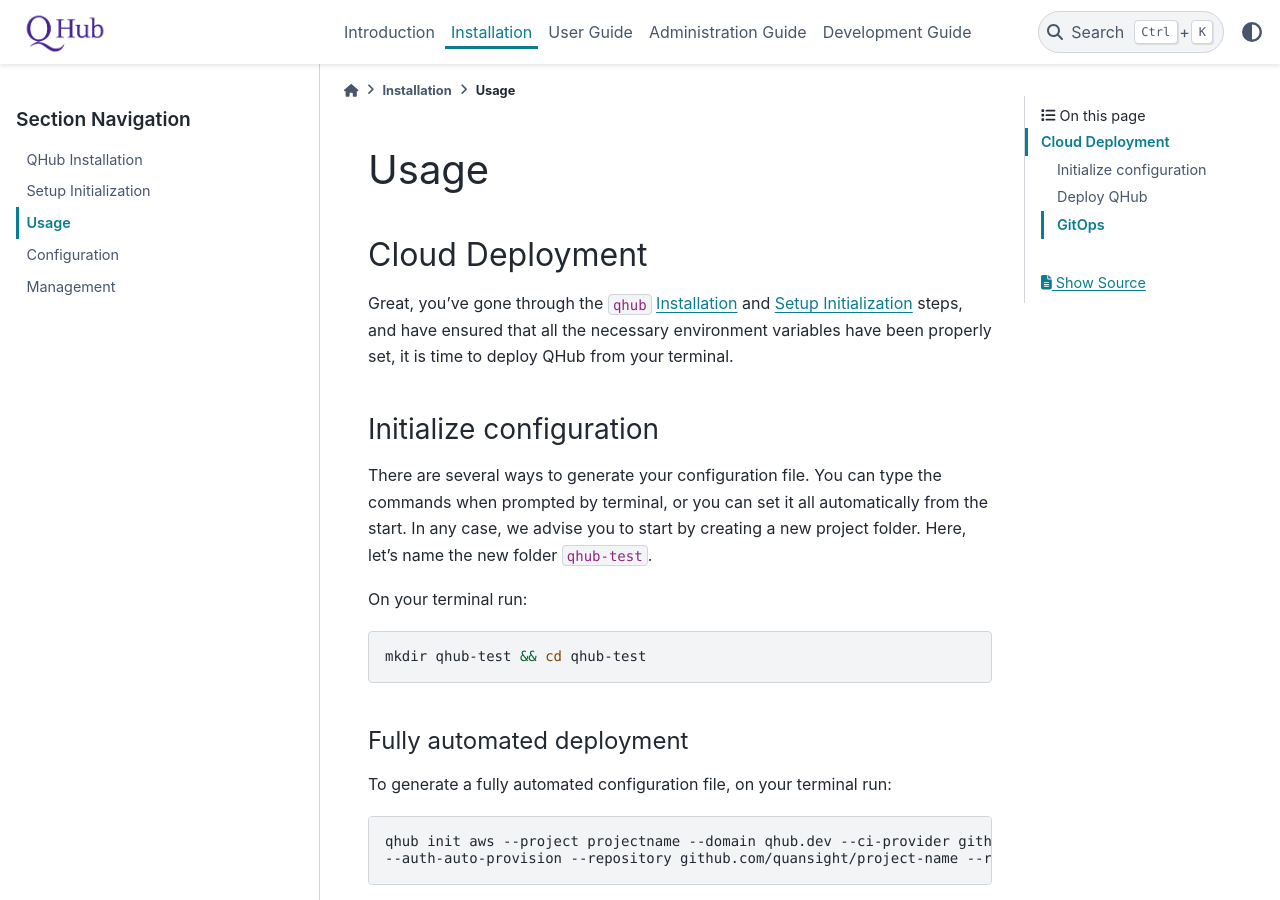
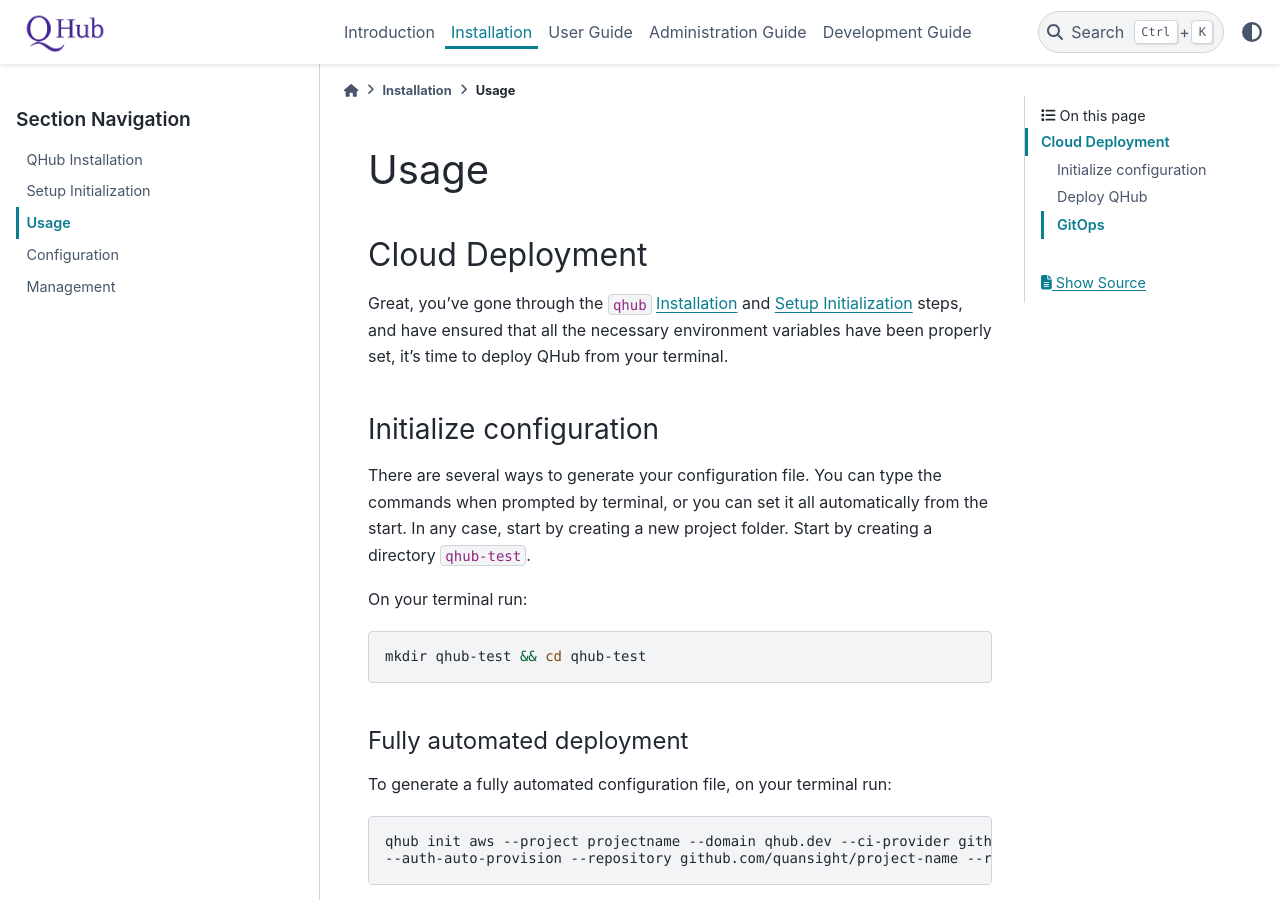
Before and after one commit to nebari-dev/nebari, a Sphinx documentation site: the page built from docs/source/installation/usage.md, in a window 1280 px wide and 900 px high. Built offline with Sphinx 7.4.7 and the PyData theme 0.15.4, drawn with Linux system fonts in a browser that asks for light colours; some of the changed text lies outside the part shown.

Commit message:
Update usage.md based on linter

````diff
--- a/docs/source/installation/usage.md
+++ b/docs/source/installation/usage.md
@@ -3,16 +3,15 @@
 ## Cloud Deployment
 
 Great, you've gone through the `qhub` [Installation](installation.md) and [Setup Initialization](setup.md) steps,
-and have ensured that all the necessary environment variables have been properly set, it is time to deploy QHub
+and have ensured that all the necessary environment variables have been properly set, it's time to deploy QHub
 from your terminal.
 
 ### Initialize configuration
 
 There are several ways to generate your configuration file. You can
 type the commands when prompted by terminal, or you can set
-it all automatically from the start. In any case, we advise you to
-start by creating a new project folder.  Here, let's  name the new
-folder `qhub-test`.
+it all automatically from the start. In any case, start by creating
+a new project folder.  Start by creating a directory `qhub-test`.
 
 On your terminal run:
 
@@ -54,8 +53,8 @@
 including adding users, changing Dask worker instance type and much more. Once you're happy with your changes you would redeploy those changes using using GitHub Actions. For more details on on the `qhub-config.yaml` please see [Configuration](configuration.md)
 
 ##### Project Naming Convention
-In order to successfully deploy QHub, there are some project naming conventions which need to be followed. For starters,
-make sure your project name is compatible with the specifics of your chosen Cloud provider. In addition, QHub `projectname`
+In order to successfully deploy QHub, please follow some project naming conventions. For starters,
+make sure your project name is compatible with the specifics of your chosen cloud provider. In addition, QHub `projectname`
 should also obey to the following format requirements:
 + letters from A to Z (upper and lower case) and numbers;
 + Special characters are **NOT** allowed;
@@ -66,7 +65,7 @@
 
 ### Deploy QHub
 
-Finally, with the `qhub-config.yaml` created, we can deploy QHub for the first time:
+Finally, with the `qhub-config.yaml` created, QHub can be deployed for the first time:
 
 ```shell
 qhub deploy -c qhub-config.yaml --dns-provider cloudflare --dns-auto-provision
````
Also changed, not shown: other parts of docs/source/installation/usage.md (+5 -5 lines).
